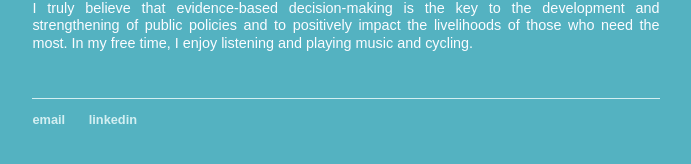
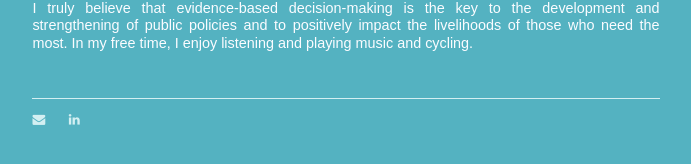
Before and after one commit to michelszklo/michelszklo.github.io, a Jekyll site: the page built from index.html, in a window 1280 px wide. Shown: the part 334-498 px from the top of the page, without its empty margins (294-985 px from the left). Built offline with Jekyll 4.4.1, drawn with Linux system fonts in a browser that asks for light colours.

Commit message:
Update default.html

```diff
--- a/_layouts/default.html
+++ b/_layouts/default.html
@@ -29,8 +29,8 @@
 			</div><!-- /.container -->
 			<footer>
 	    		<ul>
-        		<li><a href="mailto:mszklo@gmail.com">email</a></li>
-        		<li><a href="https://www.linkedin.com/in/michel-szklo-95841759/">linkedin</a></li>
+        		<li><a href="mailto:mszklo@gmail.com"><i class="fa fa-envelope"></i></a></li>
+        		<li><a href="https://www.linkedin.com/in/michel-szklo-95841759/"><i class="fa fa-linkedin"></i></a></li>
 				</ul>
 			</footer>
 		</body>
```
